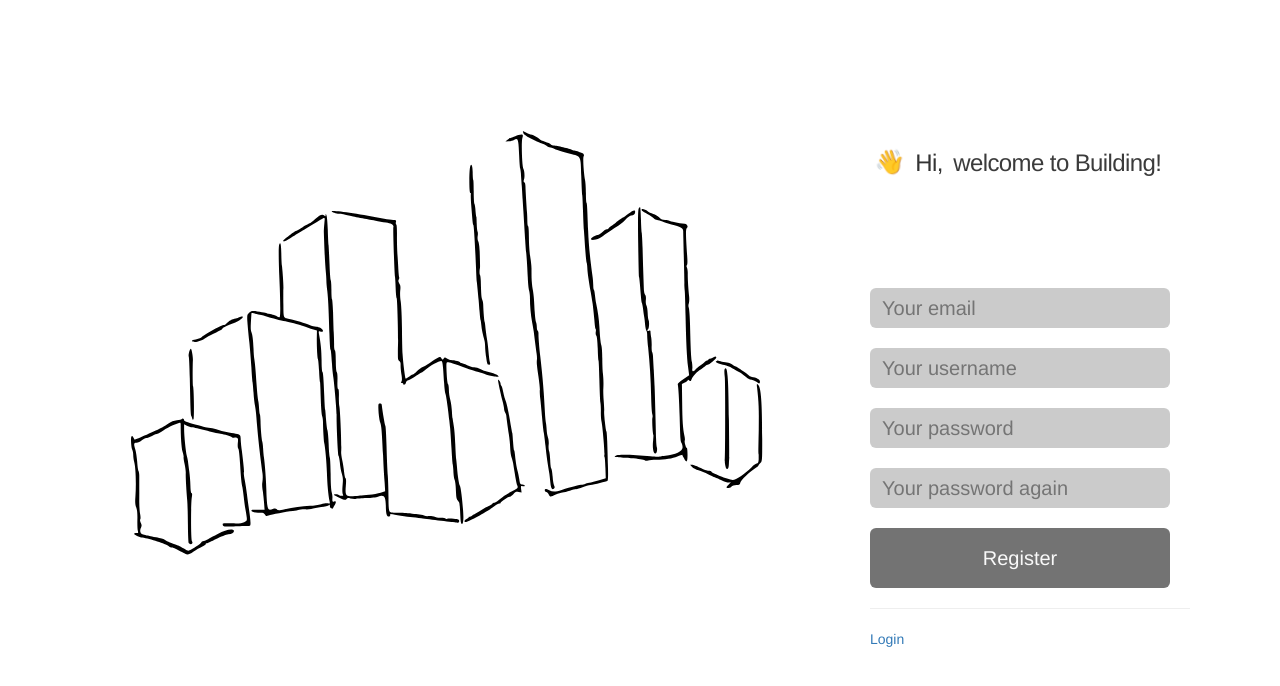
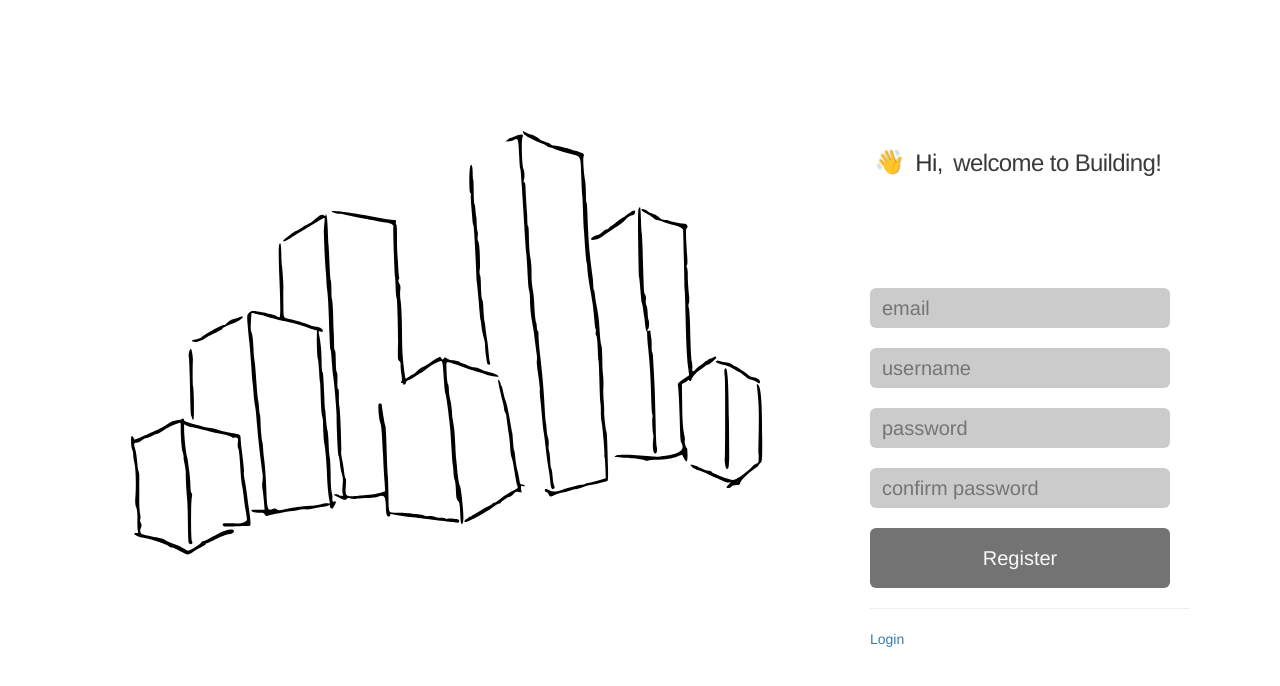
Before and after one commit to nebdil/Building, a React (Create React App) app in the folder building-react/: page /register in a window 1280 px wide. Shown: the top 686 px of the page. Built offline with nearby package versions, Linux system fonts and the light colour scheme.

Commit message:
changes placeholders in register

```diff
--- a/building-react/public/layout.css
+++ b/building-react/public/layout.css
@@ -197,7 +197,7 @@
   display: block;
 }
 
-.login-container {
+.login-container, .register-container {
   display: block;
   margin: 5% auto;
   height: 300px;
--- a/building-react/src/Register.jsx
+++ b/building-react/src/Register.jsx
@@ -72,23 +72,23 @@ export default class Register extends Component {
                 </div>
               </div>
               <div id="screen">
-                <div className="login-container">
+                <div className="register-container">
                   <form onSubmit={this._handleRegister}>
                     <label htmlFor="email">
                     </label>
-                    <input type="text" name="email" placeholder="Your email" onChange={this._handleEmail} />
+                    <input type="text" name="email" placeholder="email" onChange={this._handleEmail} />
 
                     <label htmlFor="username">
                     </label>
-                    <input type="text" name="username" placeholder="Your username" onChange={this._handleUsername} />
+                    <input type="text" name="username" placeholder="username" onChange={this._handleUsername} />
 
                     <label htmlFor="password">
                     </label>
-                    <input type="text" name="password" placeholder="Your password" onChange={this._handlePassword} />
+                    <input type="text" name="password" placeholder="password" onChange={this._handlePassword} />
 
                     <label htmlFor="password_confirmation">
                     </label>
-                    <input type="text" name="password_confirmation" placeholder="Your password again" onChange={this._handlePasswordConfirmation} />
+                    <input type="text" name="password_confirmation" placeholder="confirm password" onChange={this._handlePasswordConfirmation} />
                     <button>Register</button>
                     <hr />
                     <Link to={'/login'}>Login</Link>
```
